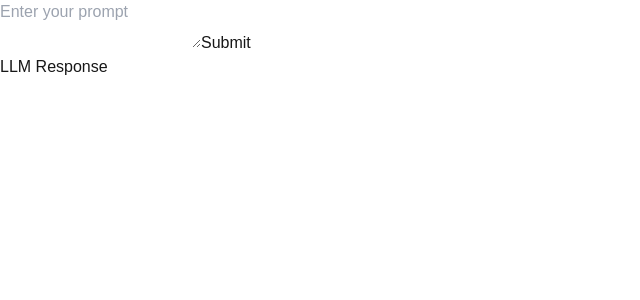
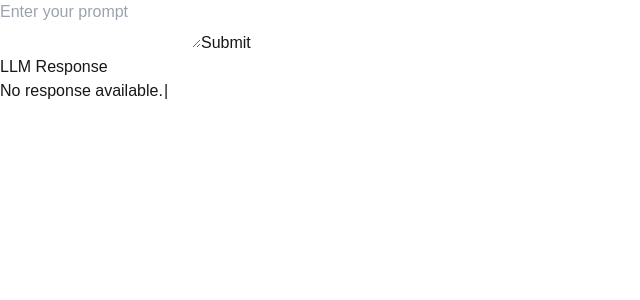
Before and after one commit to Kaphleamrit/evalLLM, a Next.js app: page / in a window 1280 px wide. Shown: the top 300 px of the page, without its empty margins (0-640 px from the left). Built offline with nearby package versions, Linux system fonts and the light colour scheme.

Commit message:
ai response should be shown in UI

```diff
--- a/src/app/api/prompts/route.ts
+++ b/src/app/api/prompts/route.ts
@@ -1,22 +1,27 @@
 import { APIResource } from "groq-sdk/resource.mjs";
 import { connectToDB } from "../../../lib/db";
-import Groq from 'groq-sdk';
+import Groq from "groq-sdk";
 
 const client = new Groq({
-    apiKey: process.env['GROQ_API_KEY'], // This is the default and can be omitted
-  });
+  apiKey: process.env["GROQ_API_KEY"], // This is the default and can be omitted
+});
 
 export async function POST(request: Request) {
   const { prompt } = await request.json();
   const db = await connectToDB();
   const chatCompletion = await client.chat.completions.create({
-    messages: [{ role: 'user', content: prompt }],
-    model: 'llama3-8b-8192',
+    messages: [{ role: "user", content: prompt }],
+    model: "llama3-8b-8192",
   });
-const aiResponse = chatCompletion.choices[0].message.content;
-  const result = await db.collection("prompts").insertOne({ prompt, timestamp: new Date(), response: aiResponse });
-  if (result.acknowledged) {
-  return new Response(JSON.stringify(aiResponse), { status: 200 });
+  const aiResponse = chatCompletion.choices[0].message.content;
+  console.log(aiResponse);
+  // const result = await db
+  //   .collection("prompts")
+  //   .insertOne({ prompt, timestamp: new Date(), response: aiResponse });
+  // if (result.acknowledged) {
+    return new Response(aiResponse, { status: 200 });
+  // }
+  // return new Response("Failed to insert prompt into the database.", {
+  //   status: 500,
+  // });
 }
-    return new Response("Failed to insert prompt into the database.", { status: 500 });
-}
--- a/src/components/llmResponse.tsx
+++ b/src/components/llmResponse.tsx
@@ -1,22 +1,40 @@
-import React from "react";
+import React, { useEffect, useRef } from "react";
+import Typewriter from "typewriter-effect/dist/core";
 
 interface LLMResponseProps {
   response: string; // Prop for the LLM response
 }
 
 const LLMResponse: React.FC<LLMResponseProps> = ({ response }) => {
+  const typewriterRef = useRef<HTMLDivElement | null>(null);
+
+  useEffect(() => {
+    if (typewriterRef.current) {
+      const typewriter = new Typewriter(typewriterRef.current, {
+        loop: false, // Disable looping unless needed
+        delay: 75,
+      });
+
+      typewriter
+        .pauseFor(250)
+        .typeString(response || "No response available.")
+        .start();
+
+      return () => {
+        typewriter.stop(); // Clean up when the component is unmounted
+      };
+    }
+  }, [response]); // Re-run effect when `response` changes
+
   return (
     <div className="mt-4 p-4 bg-gray-100 border border-gray-300 rounded-lg dark:bg-gray-800 dark:border-gray-600">
       <h3 className="text-lg font-semibold mb-2 text-gray-800 dark:text-gray-200">
         LLM Response
       </h3>
-      {response ? (
-        <p className="text-gray-700 dark:text-gray-300">{response}</p>
-      ) : (
-        <p className="text-gray-500 dark:text-gray-400">
-            {response}
-        </p>
-      )}
+      <div
+        ref={typewriterRef}
+        className="text-gray-700 dark:text-gray-300"
+      ></div>
     </div>
   );
 };
--- a/src/components/promptInput.tsx
+++ b/src/components/promptInput.tsx
@@ -1,6 +1,7 @@
 "use client";
 import React, { useState, useEffect } from "react";
 import LLMResponse from "../components/llmResponse";
+
 
 export default function PromptForm() {
   const [isLoading, setIsLoading] = useState(false);
@@ -26,6 +27,7 @@ export default function PromptForm() {
       if (res.ok) {
         const data = await res.json();
         setResponseGPT4(data.response); // Assuming `response` is the key in the response
+        setTypedResponse(data.response); // Set typed response immediately
       } else {
         setResponseGPT4("Failed to fetch response from the LLM.");
       }
--- /dev/null
+++ b/src/typewriter-effect.d.ts
@@ -0,0 +1,4 @@
+declare module 'typewriter-effect/dist/core' {
+    const Typewriter: any;
+    export default Typewriter;
+  }
```
Also changed, not shown: package.json (+6 -2 lines), 1 other file (tests, documents, lock files or other folders).
